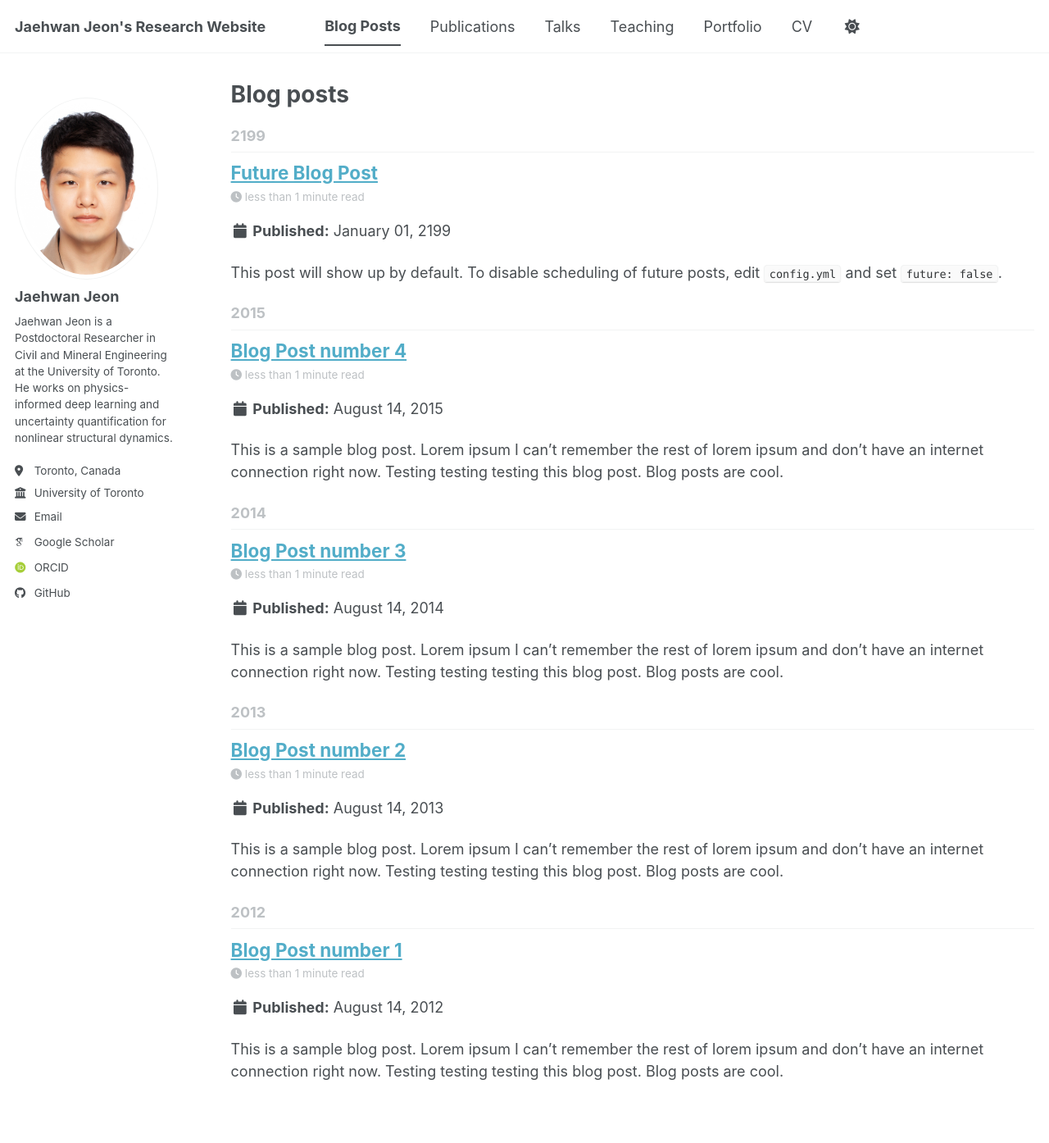
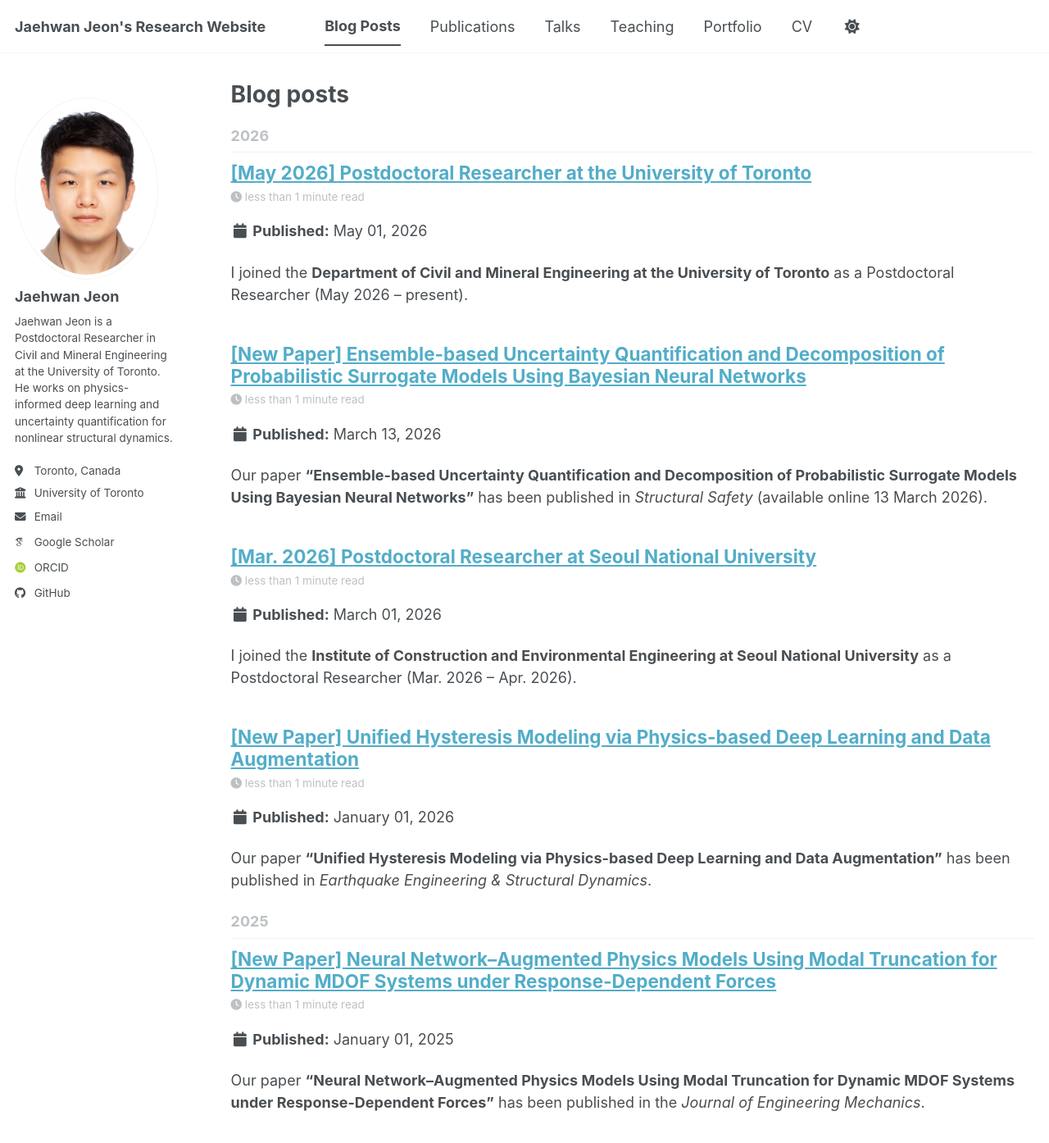
Before and after one commit to JaehwanJeon/JaehwanJeon.github.io, a Jekyll site: the page built from _pages/year-archive.html, in a window 1280 px wide and 1400 px high. Shown: the top 1394 px of the window at 82% size. Built offline with Jekyll 4.4.1, drawn with Linux system fonts in a browser that asks for light colours; some web fonts are replaced; a script bundle is joined from its source files by our own code; library files that are not in the unit come from our copies.

Commit message:
Blog: 5 real posts ([New Paper] x3, postdoc x2); fix Ensemble date to 2026-03-13
- remove template dummy _posts
- add posts for 3 published journal papers + 2 postdoc appointments,
  chronological; paper titles '[New Paper] ...', appointments '[Mon. YYYY] ...'
- _data/publications.yml: Ensemble-based date 2026-01-23 -> 2026-03-13
  (online available 13 March 2026; old date was carried from the draft)

Co-Authored-By: Claude Opus 4.7 (1M context) <noreply@anthropic.com>

```diff
--- a/_data/publications.yml
+++ b/_data/publications.yml
@@ -22,7 +22,7 @@
 - title: Ensemble-based Uncertainty Quantification and Decomposition of Probabilistic
     Surrogate Models Using Bayesian Neural Networks
   category: manuscripts
-  date: 2026-01-23
+  date: 2026-03-13
   venue: Structural Safety
   paperurl: https://doi.org/10.1016/j.strusafe.2026.102698
   excerpt: This study presents a new framework for decomposing predictive uncertainty
--- a/_posts/2012-08-14-blog-post-1.md
+++ /dev/null
@@ -1,20 +0,0 @@
----
-title: 'Blog Post number 1'
-date: 2012-08-14
-permalink: /posts/2012/08/blog-post-1/
-tags:
-  - cool posts
-  - category1
-  - category2
----
-
-This is a sample blog post. Lorem ipsum I can't remember the rest of lorem ipsum and don't have an internet connection right now. Testing testing testing this blog post. Blog posts are cool.
-
-Headings are cool
-======
-
-You can have many headings
-======
-
-Aren't headings cool?
-------
--- a/_posts/2013-08-14-blog-post-2.md
+++ /dev/null
@@ -1,20 +0,0 @@
----
-title: 'Blog Post number 2'
-date: 2013-08-14
-permalink: /posts/2013/08/blog-post-2/
-tags:
-  - cool posts
-  - category1
-  - category2
----
-
-This is a sample blog post. Lorem ipsum I can't remember the rest of lorem ipsum and don't have an internet connection right now. Testing testing testing this blog post. Blog posts are cool.
-
-Headings are cool
-======
-
-You can have many headings
-======
-
-Aren't headings cool?
-------
--- a/_posts/2014-08-14-blog-post-3.md
+++ /dev/null
@@ -1,20 +0,0 @@
----
-title: 'Blog Post number 3'
-date: 2014-08-14
-permalink: /posts/2014/08/blog-post-3/
-tags:
-  - cool posts
-  - category1
-  - category2
----
-
-This is a sample blog post. Lorem ipsum I can't remember the rest of lorem ipsum and don't have an internet connection right now. Testing testing testing this blog post. Blog posts are cool.
-
-Headings are cool
-======
-
-You can have many headings
-======
-
-Aren't headings cool?
-------
--- /dev/null
+++ b/_posts/2025-01-01-jem-nn-augmented-physics.md
@@ -0,0 +1,20 @@
+---
+title: "[New Paper] Neural Network–Augmented Physics Models Using Modal Truncation for Dynamic MDOF Systems under Response-Dependent Forces"
+date: 2025-01-01
+permalink: /posts/2025/01/jem-nn-augmented-physics/
+tags:
+  - publication
+  - journal
+  - physics-informed machine learning
+  - structural dynamics
+---
+
+Our paper **"Neural Network–Augmented Physics Models Using Modal Truncation for Dynamic MDOF Systems under Response-Dependent Forces"** has been published in the *Journal of Engineering Mechanics*.
+
+The work develops a neural network–augmented physics model for multi-degree-of-freedom systems under response-dependent forces using modal truncation.
+
+<!-- Add a figure if you like: ![Method overview](/images/jem-nn-augmented.png) -->
+
+**Citation:** Jaehwan Jeon and Junho Song (2025). "Neural Network–Augmented Physics Models Using Modal Truncation for Dynamic MDOF Systems under Response-Dependent Forces." *Journal of Engineering Mechanics*.
+
+[Read the paper](https://doi.org/10.1061/JENMDT.EMENG-7845)
--- /dev/null
+++ b/_posts/2026-01-01-eesd-unified-hysteresis.md
@@ -0,0 +1,20 @@
+---
+title: "[New Paper] Unified Hysteresis Modeling via Physics-based Deep Learning and Data Augmentation"
+date: 2026-01-01
+permalink: /posts/2026/01/eesd-unified-hysteresis/
+tags:
+  - publication
+  - journal
+  - physics-informed machine learning
+  - hysteresis
+---
+
+Our paper **"Unified Hysteresis Modeling via Physics-based Deep Learning and Data Augmentation"** has been published in *Earthquake Engineering & Structural Dynamics*.
+
+The paper proposes a unified hysteresis modeling framework based on deep learning, leveraging a physics-encoded architecture and physics-informed loss functions to capture complex nonlinearities under stochastic excitations.
+
+<!-- Add a figure if you like: ![Method overview](/images/eesd-unified-hysteresis.png) -->
+
+**Citation:** Jeon, J., Kwon, O., & Song, J. (2026). "Unified Hysteresis Modeling via Physics-based Deep Learning and Data Augmentation." *Earthquake Engineering & Structural Dynamics*. DOI: 10.1002/eqe.70081
+
+[Read the paper](https://onlinelibrary.wiley.com/doi/full/10.1002/eqe.70081)
--- /dev/null
+++ b/_posts/2026-03-01-postdoc-snu.md
@@ -0,0 +1,12 @@
+---
+title: "[Mar. 2026] Postdoctoral Researcher at Seoul National University"
+date: 2026-03-01
+permalink: /posts/2026/03/postdoc-snu/
+tags:
+  - news
+  - appointment
+---
+
+I joined the **Institute of Construction and Environmental Engineering at Seoul National University** as a Postdoctoral Researcher (Mar. 2026 – Apr. 2026).
+
+<!-- Add a figure if you like: ![](/images/postdoc-snu.png) -->
--- /dev/null
+++ b/_posts/2026-03-13-strusafe-ensemble-uq.md
@@ -0,0 +1,20 @@
+---
+title: "[New Paper] Ensemble-based Uncertainty Quantification and Decomposition of Probabilistic Surrogate Models Using Bayesian Neural Networks"
+date: 2026-03-13
+permalink: /posts/2026/03/strusafe-ensemble-uq/
+tags:
+  - publication
+  - journal
+  - uncertainty quantification
+  - Bayesian deep learning
+---
+
+Our paper **"Ensemble-based Uncertainty Quantification and Decomposition of Probabilistic Surrogate Models Using Bayesian Neural Networks"** has been published in *Structural Safety* (available online 13 March 2026).
+
+The study presents a new framework for decomposing predictive uncertainty in ensembles of Bayesian neural networks, systematically separating irreducible randomness from reducible model-form and data-induced uncertainties.
+
+<!-- Add a figure if you like: ![Uncertainty decomposition](/images/strusafe-ensemble-uq.png) -->
+
+**Citation:** Jeon, J., Song, J., & Kwon, O. (2026). "Ensemble-based Uncertainty Quantification and Decomposition of Probabilistic Surrogate Models Using Bayesian Neural Networks." *Structural Safety*. https://doi.org/10.1016/j.strusafe.2026.102698
+
+[Read the paper](https://doi.org/10.1016/j.strusafe.2026.102698)
--- /dev/null
+++ b/_posts/2026-05-01-postdoc-uoft.md
@@ -0,0 +1,12 @@
+---
+title: "[May 2026] Postdoctoral Researcher at the University of Toronto"
+date: 2026-05-01
+permalink: /posts/2026/05/postdoc-uoft/
+tags:
+  - news
+  - appointment
+---
+
+I joined the **Department of Civil and Mineral Engineering at the University of Toronto** as a Postdoctoral Researcher (May 2026 – present).
+
+<!-- Add a figure if you like: ![](/images/postdoc-uoft.png) -->
--- a/_posts/2199-01-01-future-post.md
+++ /dev/null
@@ -1,11 +0,0 @@
----
-title: 'Future Blog Post'
-date: 2199-01-01
-permalink: /posts/2012/08/blog-post-4/
-tags:
-  - cool posts
-  - category1
-  - category2
----
-
-This post will show up by default. To disable scheduling of future posts, edit `config.yml` and set `future: false`.
```
Also changed, not shown: _posts/2015-08-14-blog-post-4.md (deleted, +0 -20 lines).
